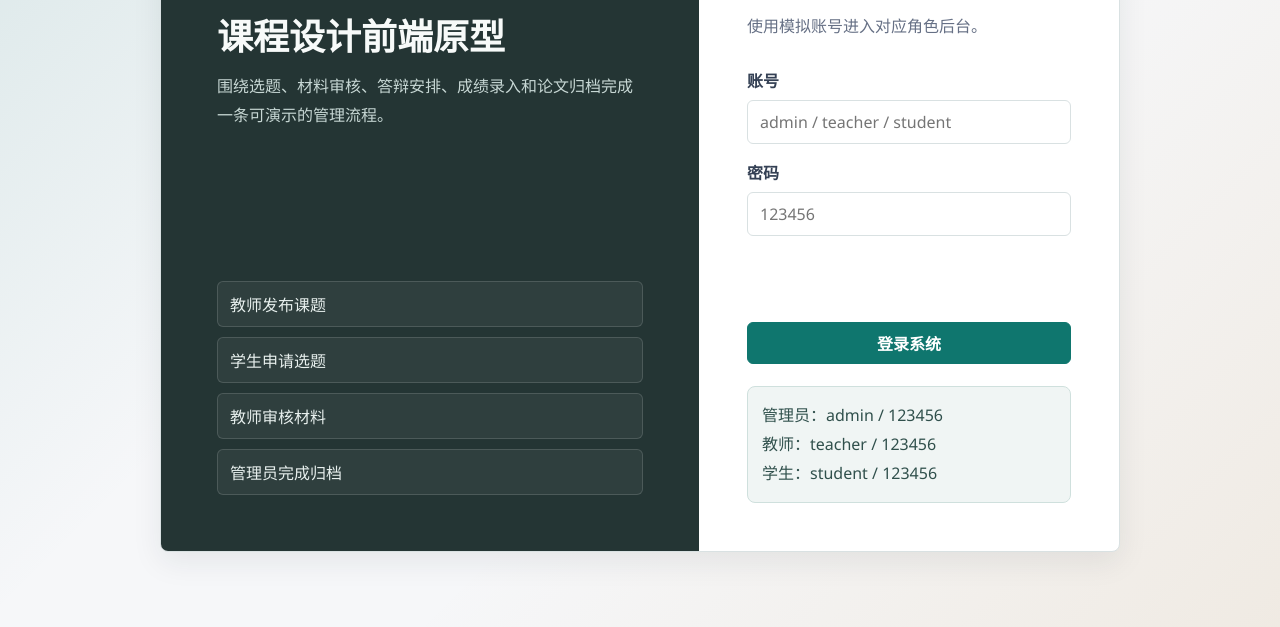
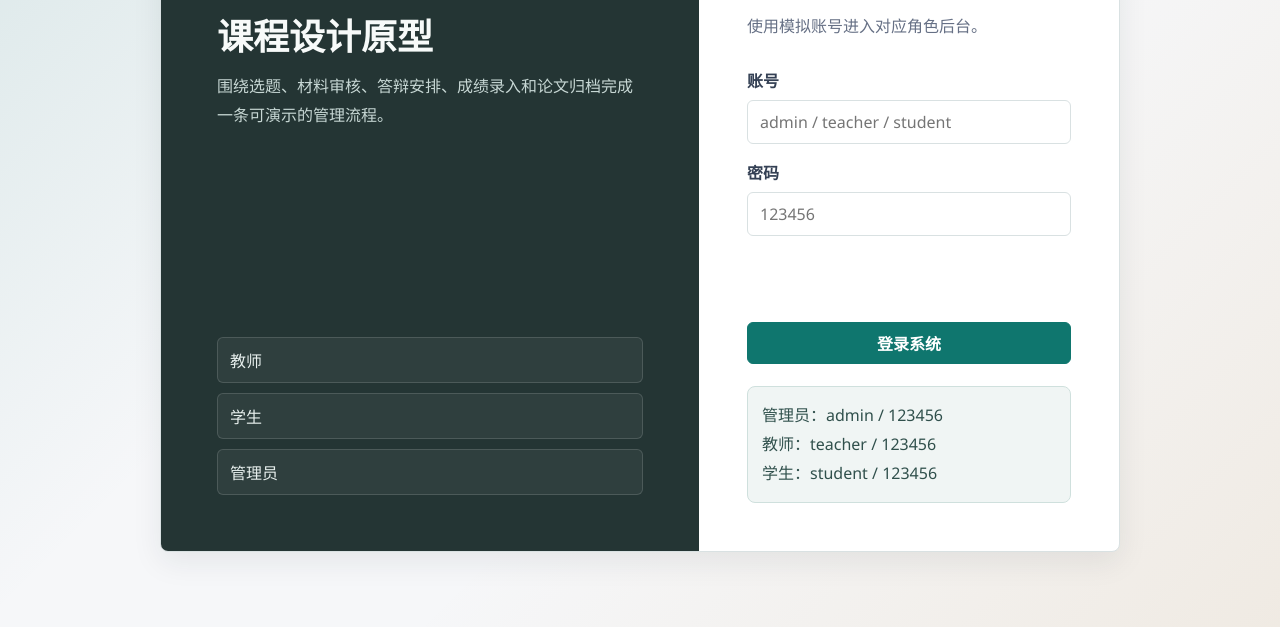
Before and after one commit to 566wangruiqi-create/thesis-management-system, a plain HTML site: page client/login.html in a window 1280 px wide. Shown: the part 173-800 px from the top of the page. Drawn offline with Linux system fonts and the light colour scheme.

Commit message:
update login page

```diff
--- a/client/login.html
+++ b/client/login.html
@@ -14,14 +14,13 @@
             <span class="brand-mark">毕</span>
             <span>毕业论文管理系统</span>
           </div>
-          <h1>课程设计前端原型</h1>
+          <h1>课程设计原型</h1>
           <p>围绕选题、材料审核、答辩安排、成绩录入和论文归档完成一条可演示的管理流程。</p>
         </div>
         <div class="login-flow" aria-label="业务流程">
-          <span>教师发布课题</span>
-          <span>学生申请选题</span>
-          <span>教师审核材料</span>
-          <span>管理员完成归档</span>
+          <span>教师</span>
+          <span>学生</span>
+          <span>管理员</span>
         </div>
       </section>
 
```
